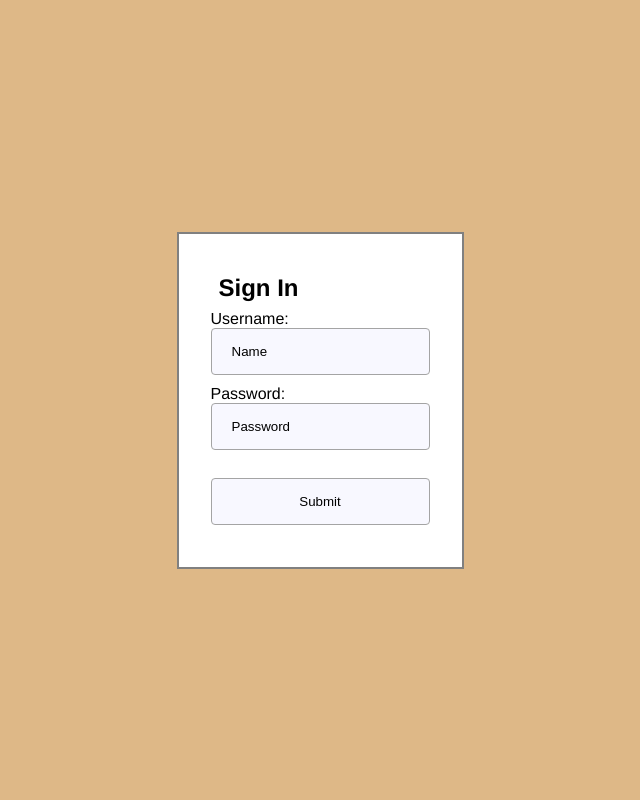
After one commit to AndreNguyen124/usu_cs3450_fall22_g02, a Django app: page /login in a window 1280 px wide. The commit adds this page. Shown: the whole page, without its empty margins (320-960 px from the left). Run offline with Django 3.2, Linux system fonts and the light colour scheme.

Commit message:
Added static login page.

```diff
--- /dev/null
+++ b/DjangoSkeleton/coffee/static/blog/login.css
@@ -0,0 +1,24 @@
+
+.login-container {
+    margin-top:auto;
+    margin-bottom: auto;
+    display: flex;
+    flex-direction: column;
+    justify-content: center;
+    padding: 2rem;
+    background-color: white;
+    border: 2px solid gray;
+}
+
+.sign-in-h1 {
+    padding: .5rem;
+}
+
+input {
+    border: 1px solid #a4a4a4;
+    padding: 15px 20px;
+    border-radius: 4px;
+    width: 100%;
+    margin-bottom: 10px;
+    background-color: #f8f8ff;
+}
--- a/DjangoSkeleton/coffee/static/blog/style.css
+++ b/DjangoSkeleton/coffee/static/blog/style.css
@@ -16,6 +16,12 @@ body {
 
 h1 {
     margin: 0;
+}
+
+.full-height-grow {
+    display: flex;
+    height: 100vh;
+    justify-content: center;
 }
 
 
--- /dev/null
+++ b/DjangoSkeleton/coffee/templates/coffee/login.html
@@ -0,0 +1,27 @@
+<!DOCTYPE html>
+{% load static %}
+<html lang="en">
+<head>
+  <meta charset="UTF-8">
+  <meta name="viewport" content="width=device-width, initial-scale=1.0">
+  <meta http-equiv="X-UA-Compatible" content="ie=edge">
+  <link rel="stylesheet" type="text/css" href="{% static 'blog/style.css' %}">
+  <link rel="stylesheet" type="text/css" href="{% static 'blog/login.css' %}">
+  <title>Login</title>
+</head>
+<body class="full-height-grow">
+    <section class="login-container">
+
+        <h1 class="sign-in-h1">Sign In</h2>
+        <form action="/action_page.php">
+        <label for="fname">Username:</label><br>
+        <input type="text" id="fname" name="fname" value="Name"><br>
+        <label for="lname">Password:</label><br>
+        <input type="text" id="lname" name="lname" value="Password"><br><br>
+        <input type="submit" value="Submit">
+        </form>
+
+    </section>
+
+</body>
+</html>
--- a/DjangoSkeleton/coffee/urls.py
+++ b/DjangoSkeleton/coffee/urls.py
@@ -6,4 +6,5 @@ from . import views
 app_name = 'coffee'
 urlpatterns = [
 	path('index', views.index, name='index'),
+	path('login', views.login, name='login'),
 ]
--- a/DjangoSkeleton/coffee/views.py
+++ b/DjangoSkeleton/coffee/views.py
@@ -7,3 +7,6 @@ from django.urls import reverse
 
 def index(request):
 	return render(request, 'coffee/index.html')
+
+def login(request):
+	return render(request, 'coffee/login.html')
```
Also changed, not shown: DjangoSkeleton/coffee/templates/coffee/userView.html (added, +39 -0 lines).
